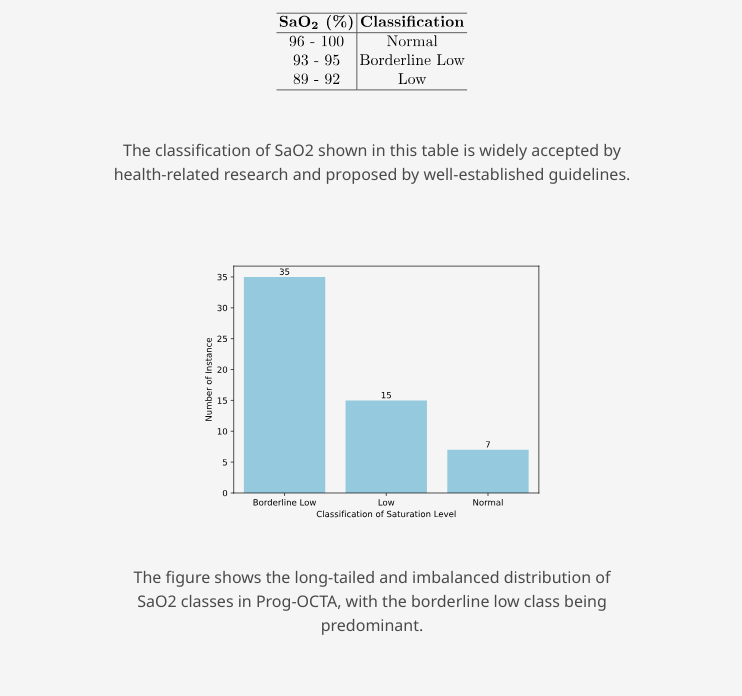
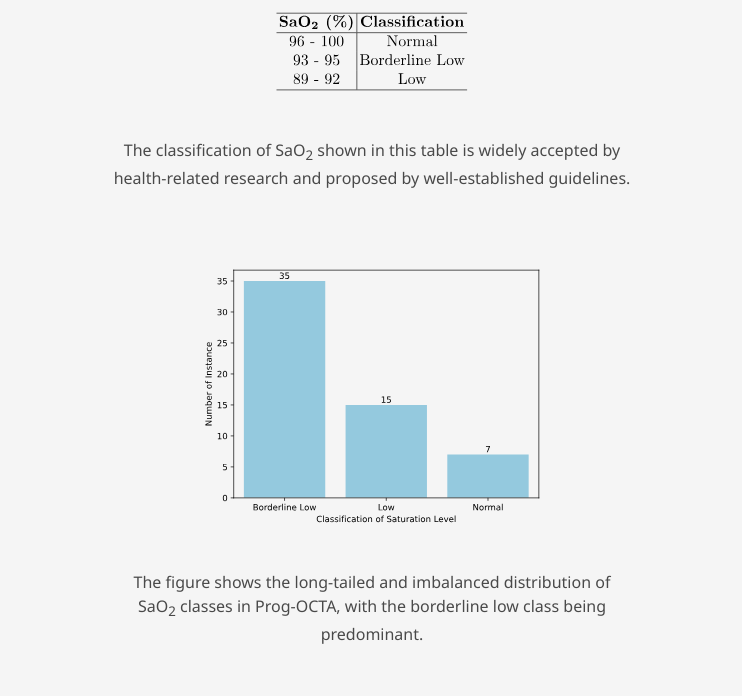
Before and after one commit to steve-zeyu-zhang/JointViT, a plain HTML site: page index.html in a window 1280 px wide. Shown: the part 2820-3516 px from the top of the page, without its empty margins (268-1010 px from the left). Drawn offline with nearby package versions, Linux system fonts and the light colour scheme; some icons are missing; a web font is replaced by a local one.

Commit message:
update website

```diff
--- a/index.html
+++ b/index.html
@@ -278,7 +278,7 @@
         <div class="image-description">
           <p style="height: 10px;">&nbsp;</p><br>
           <p>The classification of
-            SaO2 shown in this table is
+            SaO<sub>2</sub> shown in this table is
             widely accepted by health-related research and proposed by well-established
             guidelines.</p><br>
         </div>
@@ -292,7 +292,7 @@
         <img src="static/images/class_dist.svg" style="width: 30%;">
         <div class="image-description">
           <p style="height: 10px;">&nbsp;</p><br>
-          <p>The figure shows the long-tailed and imbalanced distribution of SaO2 classes in Prog-OCTA, with the borderline low class being predominant.</p><br>
+          <p>The figure shows the long-tailed and imbalanced distribution of SaO<sub>2</sub> classes in Prog-OCTA, with the borderline low class being predominant.</p><br>
         </div>
         </center>
       </div>
```
